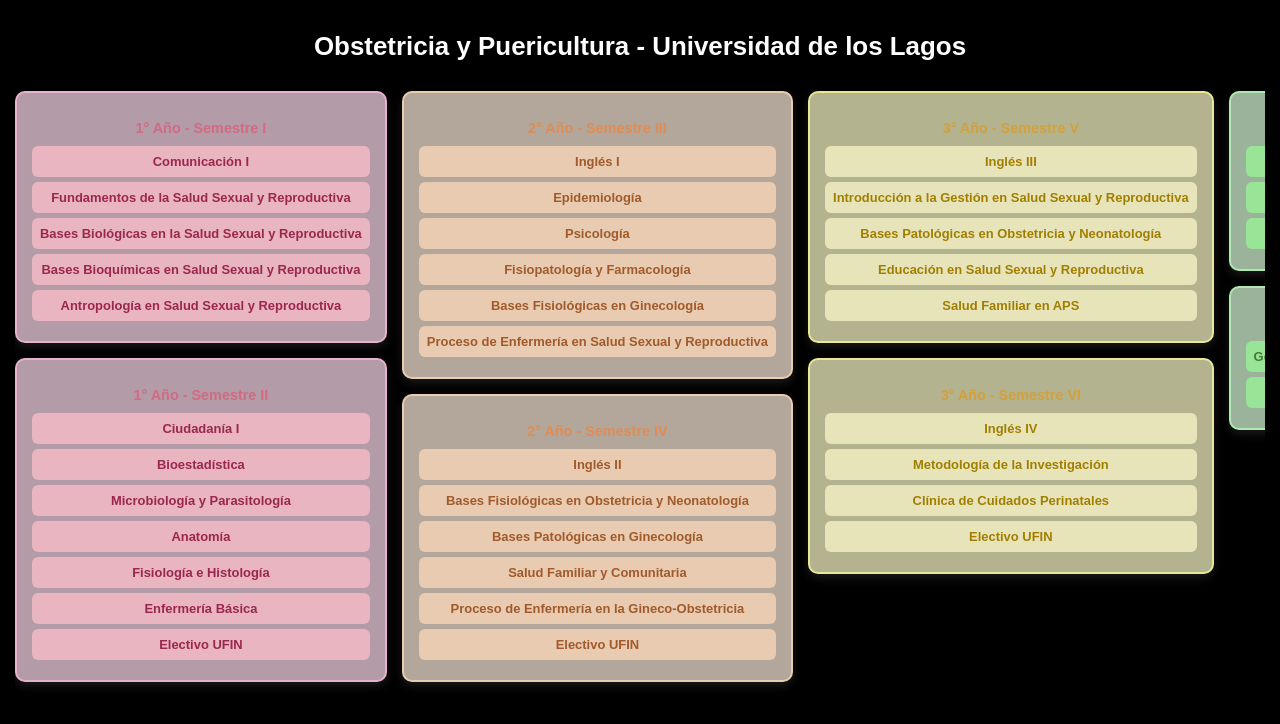
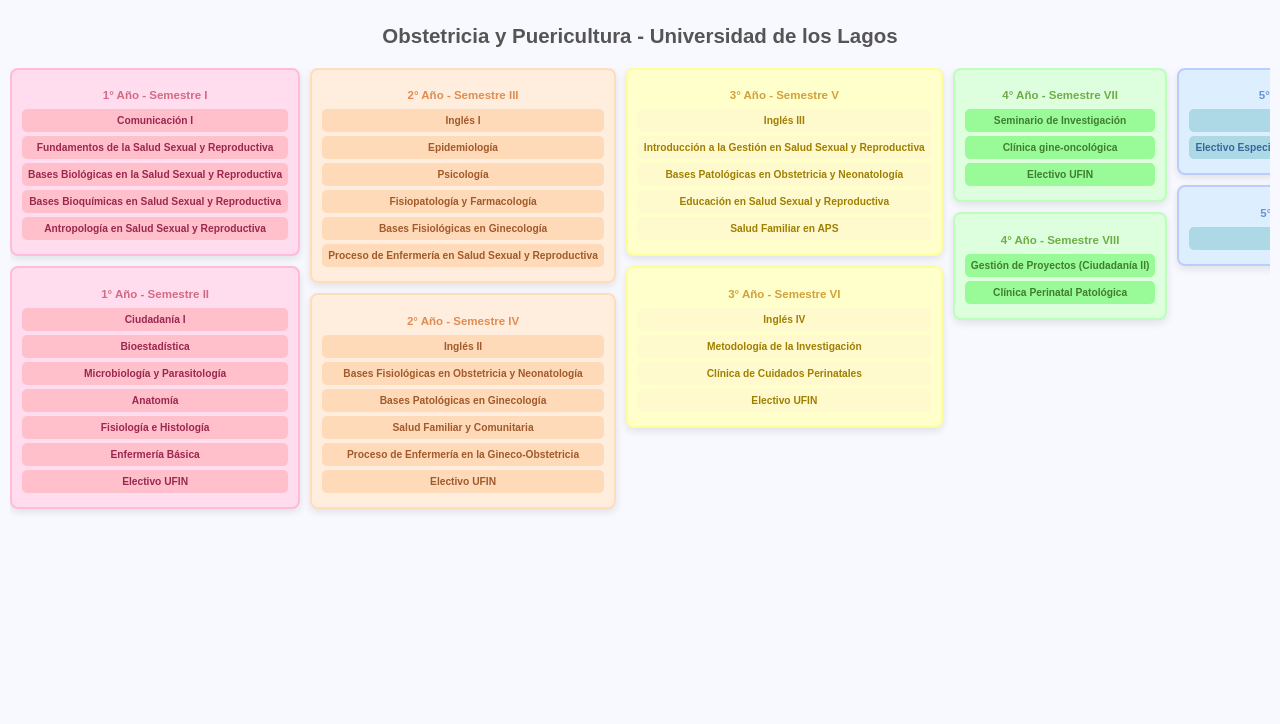
Before and after one commit to lovegatitos/malla_obstetricia_ula, a plain HTML site: page index.html in a window 1280 px wide. Drawn offline with Linux system fonts and the light colour scheme.

Commit message:
Update index.html

```diff
--- a/index.html
+++ b/index.html
@@ -7,52 +7,52 @@
   <style>
     body {
       font-family: Arial, sans-serif;
-      background: #000000; /* Fondo negro */
-      color: #FFFFFF; /* Letras blancas por defecto */
+      background: #F8F8FF; /* Fondo blanco suave */
+      color: #555555; /* Letras grises oscuras por defecto */
       margin: 0;
-      padding: 15px;
-      font-size: 0.9em;
+      padding: 10px; /* Tamaño compacto */
+      font-size: 0.8em; /* Tamaño de fuente base pequeño */
     }
     h1 {
       text-align: center;
-      margin-bottom: 30px;
-      color: #FFFFFF; /* Título blanco */
-      font-size: 1.8em;
+      margin-bottom: 20px; /* Tamaño compacto */
+      color: #555555; /* Título gris oscuro */
+      font-size: 1.6em; /* Tamaño compacto */
     }
     .year-container {
       display: flex;
-      gap: 15px;
+      gap: 10px; /* Tamaño compacto */
       overflow-x: auto;
       justify-content: flex-start;
-      padding-bottom: 15px;
+      padding-bottom: 10px; /* Tamaño compacto */
       margin: 0 auto;
       max-width: 100%;
     }
     .year-column {
       display: flex;
       flex-direction: column;
-      gap: 15px;
-      min-width: 250px;
+      gap: 10px; /* Tamaño compacto */
+      min-width: 200px; /* Columnas más estrechas */
       flex-shrink: 0;
     }
 
     /* Estilos base para semestre y ramo */
     .semestre {
-      border-radius: 10px;
-      box-shadow: 0 4px 10px rgba(255,255,255,0.1); /* Sombra blanca para fondo oscuro */
-      padding: 15px;
+      border-radius: 8px; /* Tamaño compacto */
+      box-shadow: 0 3px 8px rgba(0,0,0,0.1); /* Sombra estándar */
+      padding: 10px; /* Tamaño compacto */
       transition: all 0.3s ease;
     }
     .semestre h2 {
-      font-size: 1.0em;
-      margin-bottom: 10px;
+      font-size: 0.9em; /* Tamaño compacto */
+      margin-bottom: 8px; /* Tamaño compacto */
       text-align: center;
-      color: inherit;
+      color: inherit; /* Hereda el color del texto del semestre */
     }
     .ramo {
-      padding: 8px;
-      margin: 5px 0;
-      border-radius: 6px;
+      padding: 6px; /* Tamaño compacto */
+      margin: 4px 0; /* Tamaño compacto */
+      border-radius: 5px; /* Tamaño compacto */
       cursor: pointer;
       transition: all 0.3s ease;
       text-align: center;
@@ -60,97 +60,97 @@
       white-space: nowrap;
       overflow: hidden;
       text-overflow: ellipsis;
-      font-size: 0.9em;
-      color: inherit;
+      font-size: 0.8em; /* Tamaño compacto */
+      color: inherit; /* Hereda el color del texto del ramo */
     }
     .ramo:hover {
-      transform: translateY(-2px);
-      box-shadow: 0 3px 6px rgba(255,255,255,0.2); /* Sombra blanca para fondo oscuro */
+      transform: translateY(-1px); /* Efecto hover sutil */
+      box-shadow: 0 2px 4px rgba(0,0,0,0.2); /* Sombra estándar */
     }
 
-    /* Colores Pastel Traslúcidos para cada Año/Columna */
+    /* Colores Pastel Opacos para cada Año/Columna */
     /* Año 1: Tono pastel de Rojo/Rosa */
     .year-column:nth-child(1) .semestre {
-      background: rgba(255, 221, 238, 0.7); /* Rosado pastel traslúcido */
-      border: 2px solid rgba(255, 187, 221, 0.7);
+      background: #FFDDEE; /* Rosado pastel opaco */
+      border: 2px solid #FFBBDD;
     }
     .year-column:nth-child(1) .semestre h2 {
-      color: #D36A84; /* Rojo/rosa oscuro para el título (opaco para legibilidad) */
+      color: #D36A84; /* Rojo/rosa oscuro para el título */
     }
     .year-column:nth-child(1) .ramo {
-      background-color: rgba(255, 192, 203, 0.7); /* Rosa más intenso pero pastel traslúcido */
-      color: #9C274E; /* Rojo oscuro para texto (opaco para legibilidad) */
+      background-color: #FFC0CB; /* Rosa más intenso pero pastel opaco */
+      color: #9C274E; /* Rojo oscuro para texto */
     }
     .year-column:nth-child(1) .ramo.completed {
-      background-color: rgba(160, 82, 96, 0.9) !important; /* Rojo/rosa suave y oscuro, casi opaco */
-      color: #FFFFFF !important; /* Texto blanco (opaco) */
+      background-color: #A05260 !important; /* Rojo/rosa suave y oscuro */
+      color: #FFFFFF !important; /* Texto blanco */
     }
 
     /* Año 2: Tono pastel de Naranja */
     .year-column:nth-child(2) .semestre {
-      background: rgba(255, 238, 221, 0.7); /* Naranja pastel traslúcido */
-      border: 2px solid rgba(255, 221, 187, 0.7);
+      background: #FFEEDD; /* Naranja pastel opaco */
+      border: 2px solid #FFDDBB;
     }
     .year-column:nth-child(2) .semestre h2 {
       color: #E08C53;
     }
     .year-column:nth-child(2) .ramo {
-      background-color: rgba(255, 218, 185, 0.7); /* Naranja más intenso pero pastel traslúcido */
+      background-color: #FFDAB9; /* Naranja más intenso pero pastel opaco */
       color: #A05A2C;
     }
     .year-column:nth-child(2) .ramo.completed {
-      background-color: rgba(181, 101, 29, 0.9) !important;
+      background-color: #B5651D !important;
       color: #FFFFFF !important;
     }
 
     /* Año 3: Tono pastel de Amarillo */
     .year-column:nth-child(3) .semestre {
-      background: rgba(255, 255, 204, 0.7); /* Amarillo pastel traslúcido */
-      border: 2px solid rgba(255, 255, 153, 0.7);
+      background: #FFFFCC; /* Amarillo pastel opaco */
+      border: 2px solid #FFFF99;
     }
     .year-column:nth-child(3) .semestre h2 {
       color: #D3A03B;
     }
     .year-column:nth-child(3) .ramo {
-      background-color: rgba(255, 250, 205, 0.7); /* Amarillo más intenso pero pastel traslúcido */
+      background-color: #FFFACD; /* Amarillo más intenso pero pastel opaco */
       color: #A07F00;
     }
     .year-column:nth-child(3) .ramo.completed {
-      background-color: rgba(181, 144, 0, 0.9) !important;
+      background-color: #B59000 !important;
       color: #FFFFFF !important;
     }
 
     /* Año 4: Tono pastel de Verde */
     .year-column:nth-child(4) .semestre {
-      background: rgba(221, 255, 221, 0.7); /* Verde pastel traslúcido */
-      border: 2px solid rgba(187, 255, 187, 0.7);
+      background: #DDFFDD; /* Verde pastel opaco */
+      border: 2px solid #BBFFBB;
     }
     .year-column:nth-child(4) .semestre h2 {
       color: #70AD47;
     }
     .year-column:nth-child(4) .ramo {
-      background-color: rgba(152, 251, 152, 0.7); /* Verde más intenso pero pastel traslúcido */
+      background-color: #98FB98; /* Verde más intenso pero pastel opaco */
       color: #407D30;
     }
     .year-column:nth-child(4) .ramo.completed {
-      background-color: rgba(85, 139, 47, 0.9) !important;
+      background-color: #558B2F !important;
       color: #FFFFFF !important;
     }
 
     /* Año 5: Tono pastel de Azul */
     .year-column:nth-child(5) .semestre {
-      background: rgba(221, 238, 255, 0.7); /* Azul pastel traslúcido */
-      border: 2px solid rgba(187, 204, 255, 0.7);
+      background: #DDEEFF; /* Azul pastel opaco */
+      border: 2px solid #BBCCFF;
     }
     .year-column:nth-child(5) .semestre h2 {
       color: #6A93D3;
     }
     .year-column:nth-child(5) .ramo {
-      background-color: rgba(173, 216, 230, 0.7); /* Azul más intenso pero pastel traslúcido */
+      background-color: #ADD8E6; /* Azul más intenso pero pastel opaco */
       color: #36679B;
     }
     .year-column:nth-child(5) .ramo.completed {
-      background-color: rgba(70, 130, 180, 0.9) !important;
+      background-color: #4682B4 !important;
       color: #FFFFFF !important;
     }
 
```
